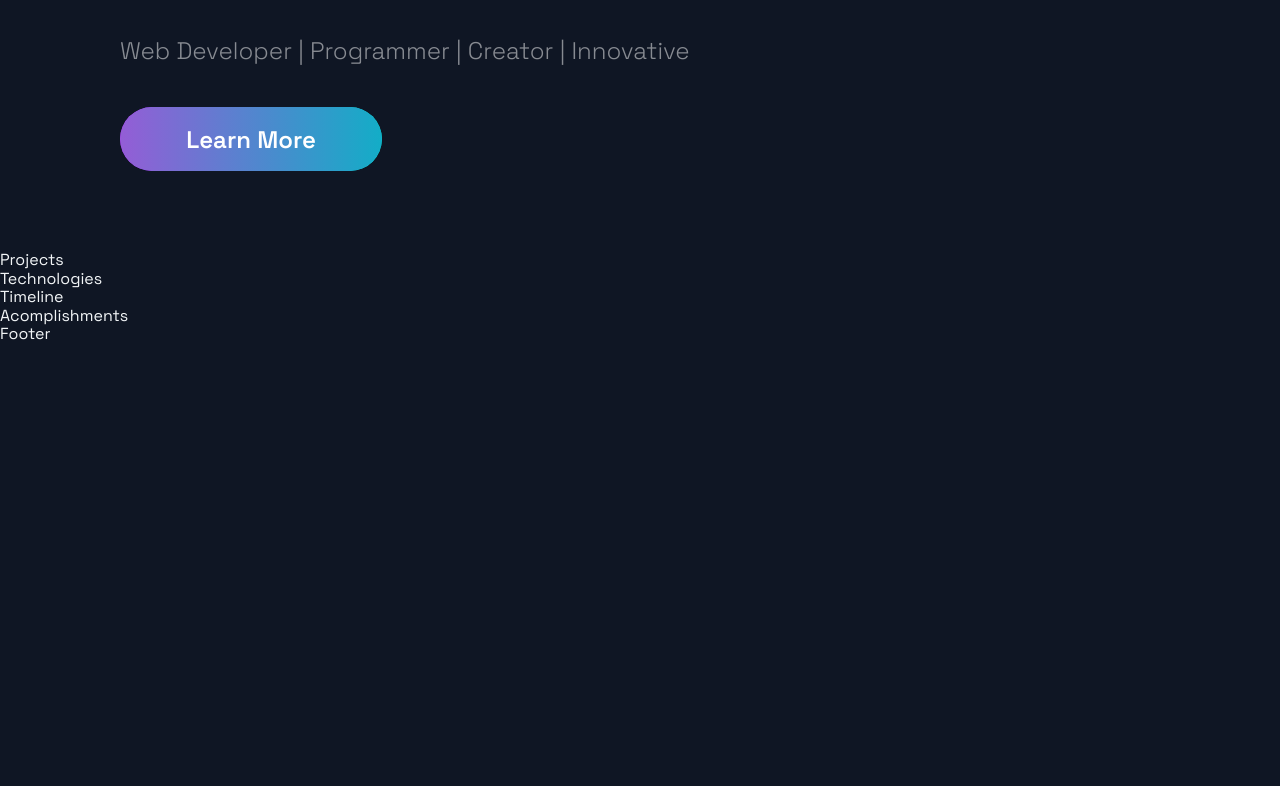
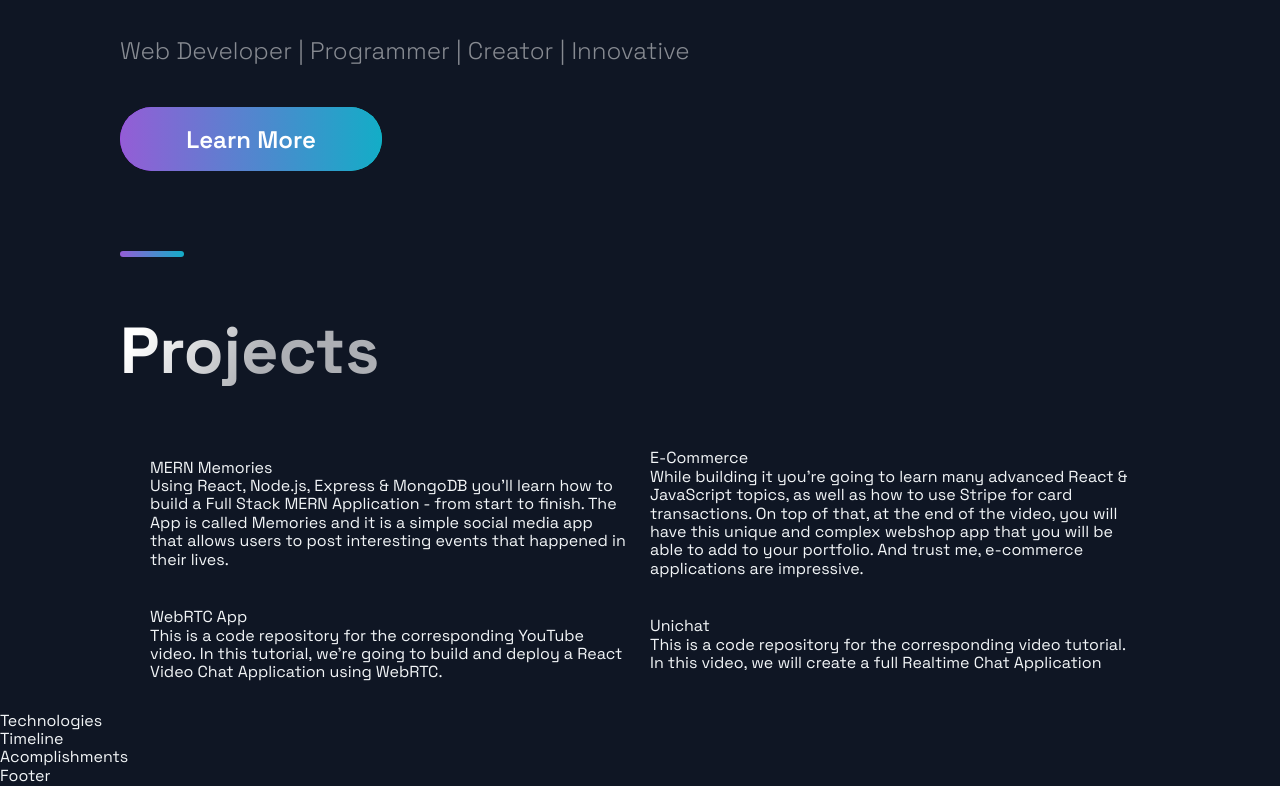
Before and after one commit to HristijanGjorgjioski/DevFolio, a Next.js app: page / in a window 1280 px wide. Shown: the part 283-1069 px from the top of the page. Before the commit the page ends 800 px from the top, so only its background shows below. Built offline with nearby package versions, Linux system fonts and the light colour scheme.

Commit message:
Working on Project section

```diff
--- a/src/components/Projects/Projects.js
+++ b/src/components/Projects/Projects.js
@@ -4,10 +4,21 @@
 import { Section, SectionDivider, SectionTitle } from '../../styles/GlobalComponents';
 import { projects } from '../../constants/constants';
 
+
 const Projects = () => (
-  <div>
-    Projects
-  </div>
+  <Section nopadding id="projects">
+    <SectionDivider />
+    <SectionTitle main>Projects</SectionTitle>
+    <GridContainer>
+      {projects.map((project) => (
+        <div>
+          {project.title}
+          <br />
+          {project.description}
+        </div>
+      ))}
+    </GridContainer>
+  </Section>
 );
 
 export default Projects;
```
